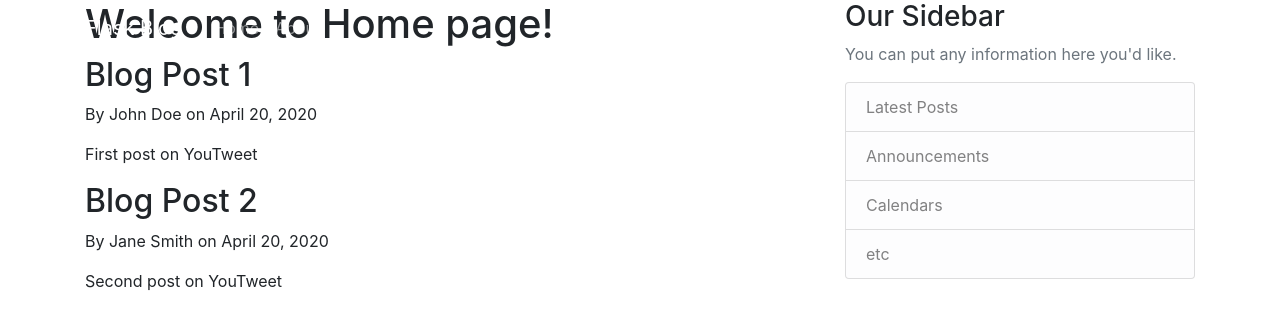
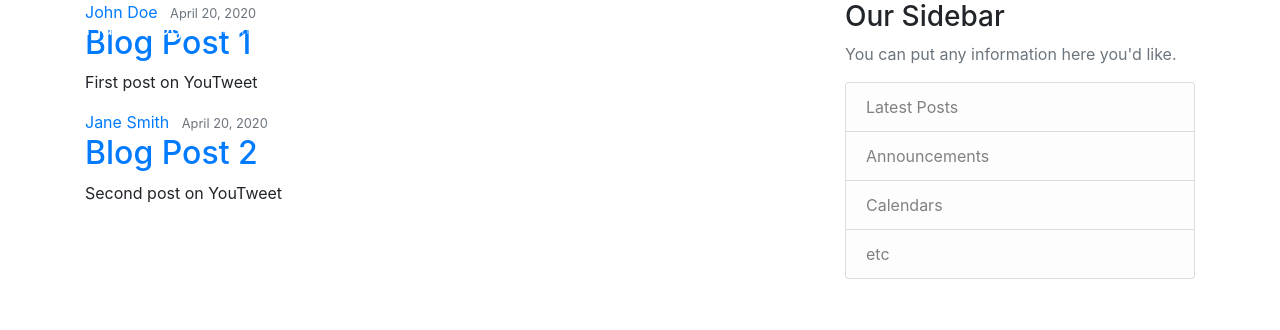
Before and after one commit to Xmerlin7/Youtweet, a Flask app: page / in a window 1280 px wide. Shown: the top 330 px of the page. Run offline with Flask 3, Linux system fonts and the light colour scheme; some libraries are stand-ins or nearby versions.

Commit message:
Adding sections

```diff
--- a/templates/home.html
+++ b/templates/home.html
@@ -1,12 +1,15 @@
 {% extends "layout.html" %}
 {% block content %}
-<h1>Welcome to Home page!</h1>
-
-{% for post in posts %}
-<div class="post">
-    <h2>{{ post.title }}</h2>
-    <p>By {{ post.author }} on {{ post.date_posted }}</p>
-    <p>{{ post.content }}</p>
-</div>
-{% endfor %}
+    {% for post in posts %}
+        <article class="media content-section">
+          <div class="media-body">
+            <div class="article-metadata">
+              <a class="mr-2" href="#">{{ post.author }}</a>
+              <small class="text-muted">{{ post.date_posted }}</small>
+            </div>
+            <h2><a class="article-title" href="#">{{ post.title }}</a></h2>
+            <p class="article-content">{{ post.content }}</p>
+          </div>
+        </article>
+    {% endfor %}
 {% endblock content %}
```
